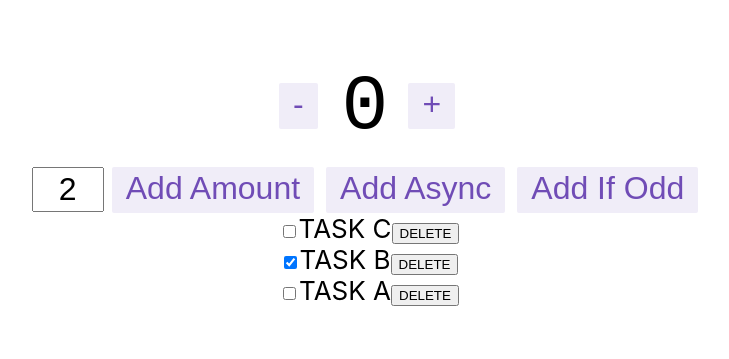
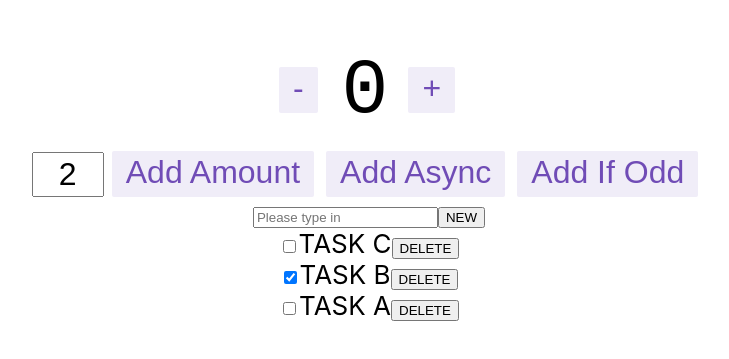
Before and after one commit to erntorii/redux-tool-kit-practise, a React (Create React App) app: page / in a window 1280 px wide. Shown: the part 217-576 px from the top of the page, without its empty margins (271-1000 px from the left). Built offline with nearby package versions, Linux system fonts and the light colour scheme.

Commit message:
add TaskInput

```diff
--- a/src/App.js
+++ b/src/App.js
@@ -1,5 +1,6 @@
 import React from 'react';
 import { Counter } from './features/counter/Counter';
+import TaskInput from './features/task/TaskInput';
 import TaskList from './features/task/TaskList';
 import './App.css';
 
@@ -8,6 +9,7 @@
     <div className="App">
       <header className="App-header">
         <Counter />
+        <TaskInput />
         <TaskList />
       </header>
     </div>
--- /dev/null
+++ b/src/features/task/TaskInput.js
@@ -0,0 +1,30 @@
+import React, { useState } from 'react';
+import { useDispatch } from 'react-redux';
+import { newTask } from './taskSlice';
+
+const TaskInput= () => {
+  const dispatch = useDispatch();
+  const [editTitle, setEditTitle] = useState('');
+  const handleTitleChange = (e) => {
+    setEditTitle(e.target.value)
+  };
+  const handleSubmit = (e) => {
+    e.preventDefault();
+    dispatch(newTask(editTitle));
+    setEditTitle('');
+  }
+
+  return (
+    <form onSubmit={handleSubmit}>
+      <input
+        type="text"
+        value={editTitle}
+        onChange={handleTitleChange}
+        placeholder="Please type in"
+      />
+      <button>NEW</button>
+    </form>
+  )
+}
+
+export default TaskInput
```
